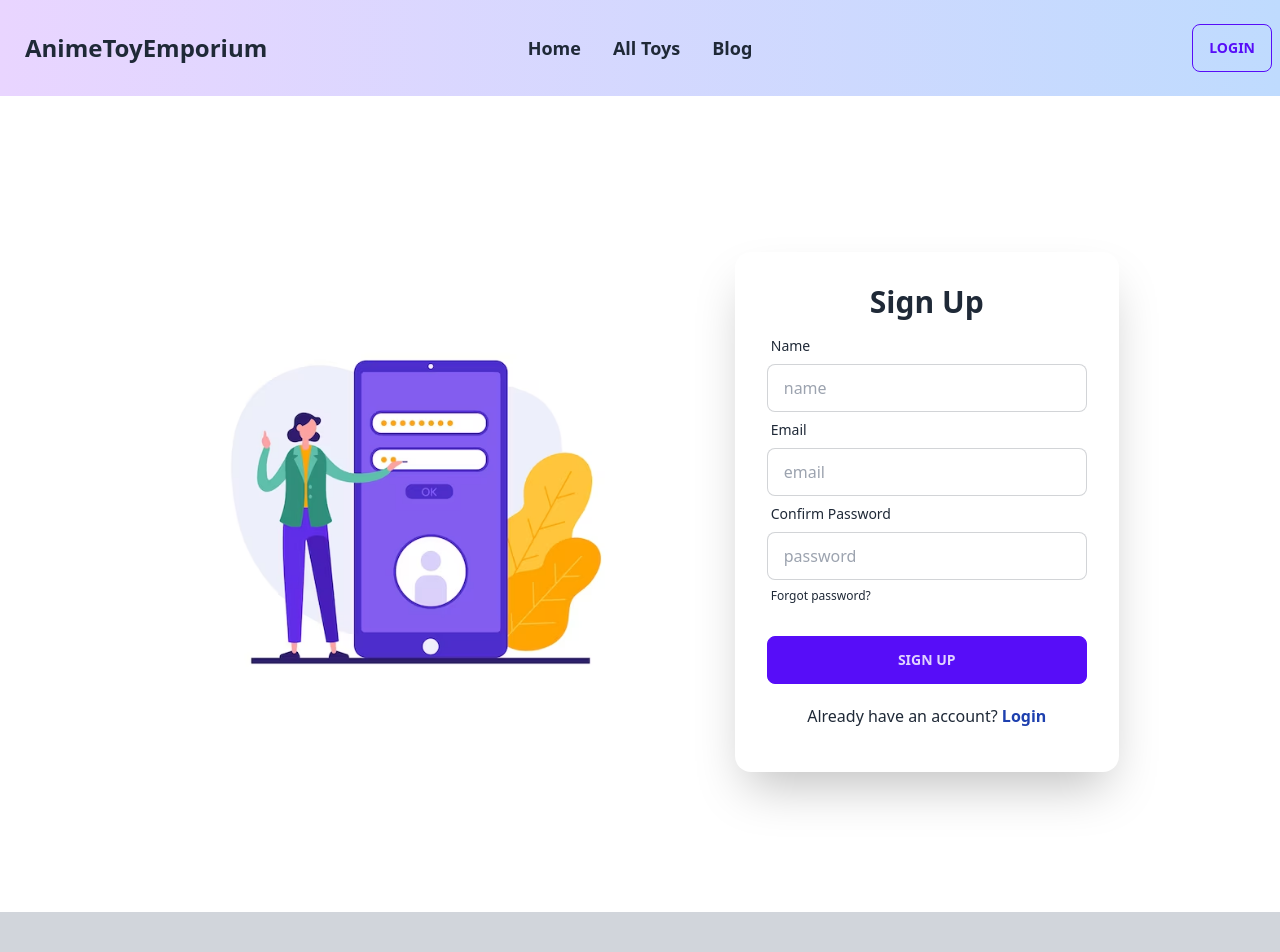
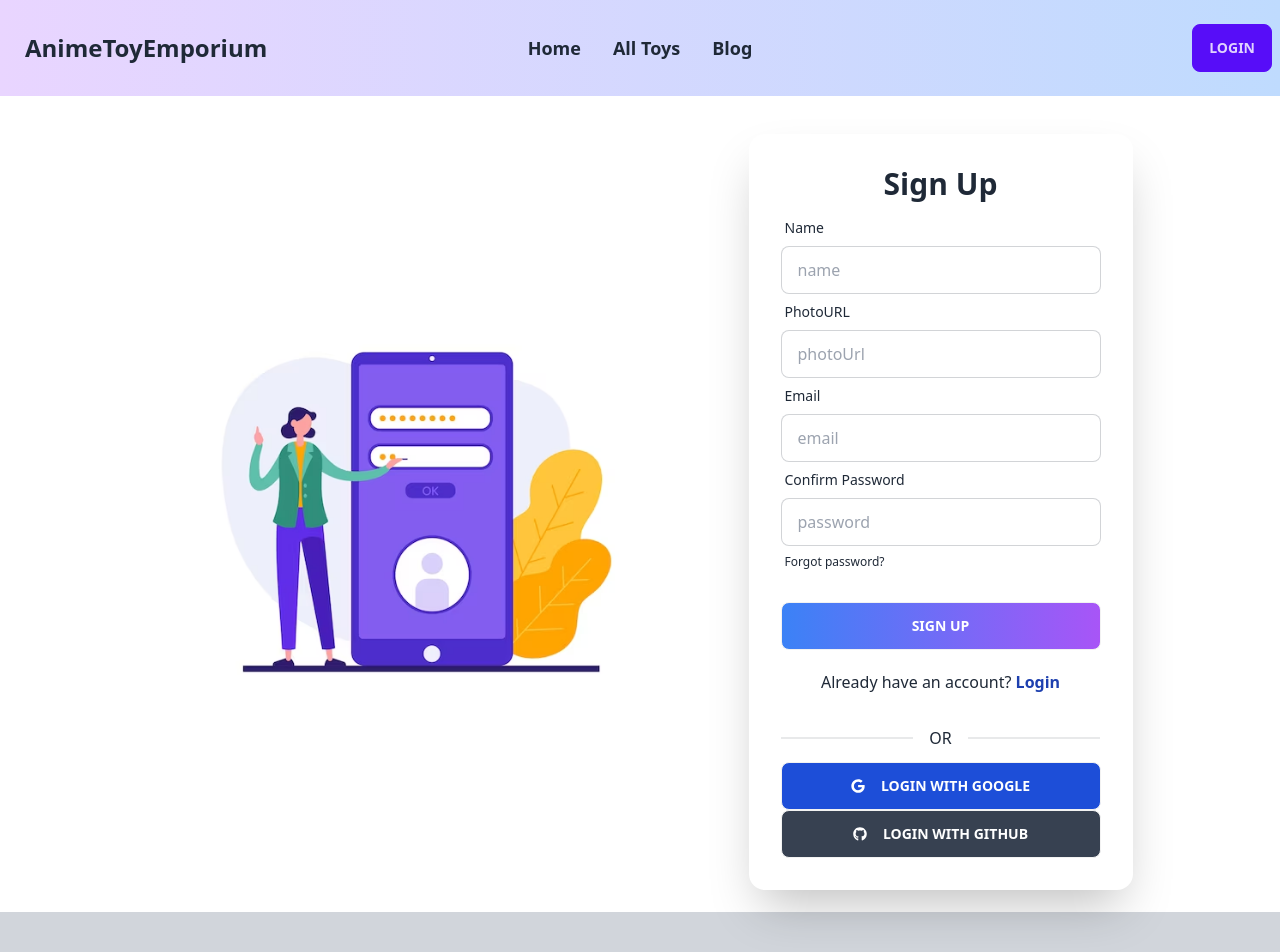
Before and after one commit to afrozarahmanp/AnimeToyEmporium-Client, a React (Vite) app: page /signup in a window 1280 px wide. Shown: the top 952 px of the page. Built offline with nearby package versions, Linux system fonts and the light colour scheme; no server answers.

Commit message:
Google signin

```diff
--- /dev/null
+++ b/src/Pages/AddAToy/AddAToy.jsx
@@ -0,0 +1,11 @@
+
+
+const AddAToy = () => {
+    return (
+        <div>
+
+        </div>
+    );
+};
+
+export default AddAToy;
--- a/src/Pages/Home/SignUp/SignUp.jsx
+++ b/src/Pages/Home/SignUp/SignUp.jsx
@@ -1,25 +1,32 @@
-import { Link } from 'react-router-dom';
+import { Link, useLocation, useNavigate } from 'react-router-dom';
 import img from '../../../assets/Login/image.avif'
 import { useContext } from "react";
 import { AuthContext } from "../../../Providers/AuthProvider";
+import SocialLogin from '../../SocialLogin/SocialLogin';
 
 const SignUp = () => {
 
-    const {createUser} = useContext(AuthContext)
+    const {createUser} = useContext(AuthContext);
+    const navigate = useNavigate();
+    const location = useLocation();
+    console.log('login page location', location);
+    const from = location.state?.from?.pathname || '/';
 
     const handleSignUp = event =>{
         event.preventDefault();
         const form = event.target;
         const name = form.name.value;
+        const photo = form.photo.value;
         const email = form.email.value;
         const password = form.password.value;
-        console.log(name, email, password);
+        console.log(name, email, photo, password);
 
 
         createUser(email, password)
         .then(result => {
             const user = result.user;
             console.log(user);
+            navigate(from, { replaCE: true })
         })
         .catch(error => console.log(error))
 
@@ -45,6 +52,12 @@ const SignUp = () => {
                             </div>
                             <div className="form-control">
                                 <label className="label">
+                                    <span className="label-text">PhotoURL</span>
+                                </label>
+                                <input type="text" placeholder="photoUrl" name='photo' className="input input-bordered" />
+                            </div>
+                            <div className="form-control">
+                                <label className="label">
                                     <span className="label-text">Email</span>
                                 </label>
                                 <input type="text" placeholder="email" name='email' className="input input-bordered" />
@@ -60,10 +73,12 @@ const SignUp = () => {
                             </div>
                             <div className="form-control mt-6">
 
-                                <input className="btn btn-primary" type="submit" value="Sign Up" />
+                                <input className="btn bg-gradient-to-r from-blue-500 to-purple-500 text-white font-bold" type="submit" value="Sign Up" />
                             </div>
                         </form>
                         <p className='my-3 text-center'>Already have an account? <Link to='/login' className='text-blue-800 font-bold'>Login</Link></p>
+
+                        <SocialLogin></SocialLogin>
 
                     </div>
                 </div>
--- a/src/Pages/Login/Login.jsx
+++ b/src/Pages/Login/Login.jsx
@@ -1,13 +1,18 @@
-import { Link } from 'react-router-dom';
+import { Link, useLocation, useNavigate } from 'react-router-dom';
 import img from '../../assets/Login/image.avif'
 import { useContext } from 'react';
 import { AuthContext } from '../../Providers/AuthProvider';
+import SocialLogin from '../SocialLogin/SocialLogin';
 
 const Login = () => {
 
     const { signIn } = useContext(AuthContext);
+    const navigate = useNavigate();
+    const location = useLocation();
+    console.log('login page location', location);
+    const from = location.state?.from?.pathname || '/';
 
-    const handleLogin = event =>{
+    const handleLogin = event => {
         event.preventDefault();
         const form = event.target;
         const email = form.email.value;
@@ -18,6 +23,7 @@ const Login = () => {
                 const user = result.user;
 
                 console.log(user);
+                navigate(from, { replaCE: true })
 
             })
             .catch(error => console.log(error));
@@ -49,11 +55,12 @@ const Login = () => {
                                 </label>
                             </div>
                             <div className="form-control mt-6">
-                                <input className="btn btn-primary" type="submit" value="Login" />
+                                <input className="btn bg-gradient-to-r from-blue-500 to-purple-500 text-white font-bold " type="submit" value="Login" />
                             </div>
                         </form>
                         <p className='my-4 text-center'>New to AnimeToyEmporium? <Link className='text-blue-800 font-bold' to="/signup">Sign Up</Link> </p>
 
+                        <SocialLogin></SocialLogin>
                     </div>
                 </div>
             </div>
--- a/src/Pages/Shared/Header/Header.jsx
+++ b/src/Pages/Shared/Header/Header.jsx
@@ -48,33 +48,50 @@ const Header = () => {
             <div className="navbar-end">
 
                 {user?.email ? <>
+
+                    <Link to='/ordertoys'>
+                        <button className="btn btn-ghost btn-circle"><svg xmlns="http://www.w3.org/2000/svg" className="h-5 w-5" fill="none" viewBox="0 0 24 24" stroke="currentColor"><path strokeLinecap="round" strokeLinejoin="round" strokeWidth="2" d="M3 3h2l.4 2M7 13h10l4-8H5.4M7 13L5.4 5M7 13l-2.293 2.293c-.63.63-.184 1.707.707 1.707H17m0 0a2 2 0 100 4 2 2 0 000-4zm-8 2a2 2 0 11-4 0 2 2 0 014 0z" /></svg></button>
+                    </Link>
+
                     <div className="dropdown dropdown-end">
                         <label tabIndex={0} className="btn btn-ghost btn-circle">
-                            <div className="indicator">
-                                <svg xmlns="http://www.w3.org/2000/svg" className="h-5 w-5" fill="none" viewBox="0 0 24 24" stroke="currentColor"><path strokeLinecap="round" strokeLinejoin="round" strokeWidth="2" d="M3 3h2l.4 2M7 13h10l4-8H5.4M7 13L5.4 5M7 13l-2.293 2.293c-.63.63-.184 1.707.707 1.707H17m0 0a2 2 0 100 4 2 2 0 000-4zm-8 2a2 2 0 11-4 0 2 2 0 014 0z" /></svg>
-                                <span className="badge badge-sm indicator-item">8</span>
+                            <div className="indicator flex justify-center">
+                                <img className="rounded-full w-3/4" src={user.photoURL ? user.photoURL : "https://cdn.pixabay.com/photo/2015/10/05/22/37/blank-profile-picture-973460_1280.png"} />
+
                             </div>
                         </label>
                         <div tabIndex={0} className="mt-3 z-[1] card card-compact dropdown-content w-52 bg-base-100 shadow">
                             <div className="card-body">
-                                <span className="font-bold text-lg">8 Items</span>
-                                <span className="text-info">Subtotal: $999</span>
+                                <span className="font-bold text-lg">{
+                                    user ? <>
+                                        {user.displayName ? user.displayName : 'User'}
+                                    </> : "Profile"
+                                }</span>
+                                <span className="text-info">{
+                                    user ? <>
+                                        {user.email ? user.email : 'UserEmail'}
+                                    </> : ""
+                                }</span>
                                 <div className="card-actions">
                                     <Link to='/ordertoys'>
-                                        <button className="btn btn-primary btn-block">View cart</button>
+                                        <button onClick={handleLogOut} className="btn btn-primary ml-2">LogOut</button>
                                     </Link>
                                 </div>
 
                             </div>
                         </div>
                     </div>
-                    <button onClick={handleLogOut} className="btn btn-outline btn-primary ml-2">LogOut</button>
+
                 </> :
-                    <Link to='/login' className="btn btn-outline btn-primary ml-2">Login</Link>
+                    <Link to='/login' className="btn btn-primary ml-2">Login</Link>
 
                 }
             </div>
         </div>
+
+
+
+
     );
 };
 
--- /dev/null
+++ b/src/Pages/SocialLogin/SocialLogin.jsx
@@ -0,0 +1,65 @@
+
+import { FaGithub, FaGoogle } from "react-icons/fa";
+import { GithubAuthProvider, GoogleAuthProvider, getAuth, signInWithPopup } from "firebase/auth";
+import { useLocation, useNavigate } from "react-router-dom";
+import app from "../../firebase/firebase.config";
+
+
+const SocialLogin = () => {
+
+
+    const navigate = useNavigate();
+    const location = useLocation();
+    console.log('login page location', location);
+    const from = location.state?.from?.pathname || '/';
+    const auth = getAuth(app);
+    const googleProvider = new GoogleAuthProvider;
+
+    const handleGoogleSignIn = () => {
+        signInWithPopup(auth, googleProvider)
+            .then(result => {
+                const loggedUser = result.user;
+                console.log(loggedUser)
+                navigate(from, { replace: true })
+
+            })
+            .catch(error => {
+                console.log(error);
+            })
+
+    }
+
+    const githubProvider = new GithubAuthProvider;
+    const handleGithubSignIn =()=>{
+        signInWithPopup(auth,githubProvider)
+        .then(result=>{
+            const loggedUser = result.user;
+            console.log(loggedUser)
+            navigate(from, {replace: true })
+
+        })
+        .catch(error=>{
+            console.log(error);
+        })
+    }
+
+
+    return (
+        <div>
+            <div className="divider">OR</div>
+            <div >
+                <button onClick={handleGoogleSignIn} className='btn bg-blue-700 text-white w-full' type="submit"><FaGoogle className="me-2"></FaGoogle>
+                    Login With Google
+                </button>
+                <button onClick={handleGithubSignIn} className='btn bg-gray-700 text-white w-full' type="submit"><FaGithub className="me-2"></FaGithub>
+                    Login With GitHub
+                </button>
+            </div>
+            <div>
+
+            </div>
+        </div>
+    );
+};
+
+export default SocialLogin;
--- a/src/Routes/Routes.jsx
+++ b/src/Routes/Routes.jsx
@@ -10,6 +10,7 @@ import CheckOut from "../Pages/CheckOut/CheckOut";
 import Orders from "../Pages/Orders/Orders";
 import PrivateRoute from "./PrivateRoute";
 import NotFound from "../Pages/NotFound/NotFound";
+import AddAToy from "../Pages/AddAToy/AddAToy";
 
 const router = createBrowserRouter([
     {
@@ -36,6 +37,10 @@ const router = createBrowserRouter([
         {
           path: '/ordertoys',
           element: <PrivateRoute><Orders></Orders></PrivateRoute>
+        },
+        {
+          path: '/addatoy',
+          element: <PrivateRoute><AddAToy></AddAToy></PrivateRoute>
         }
 
       ]
```
